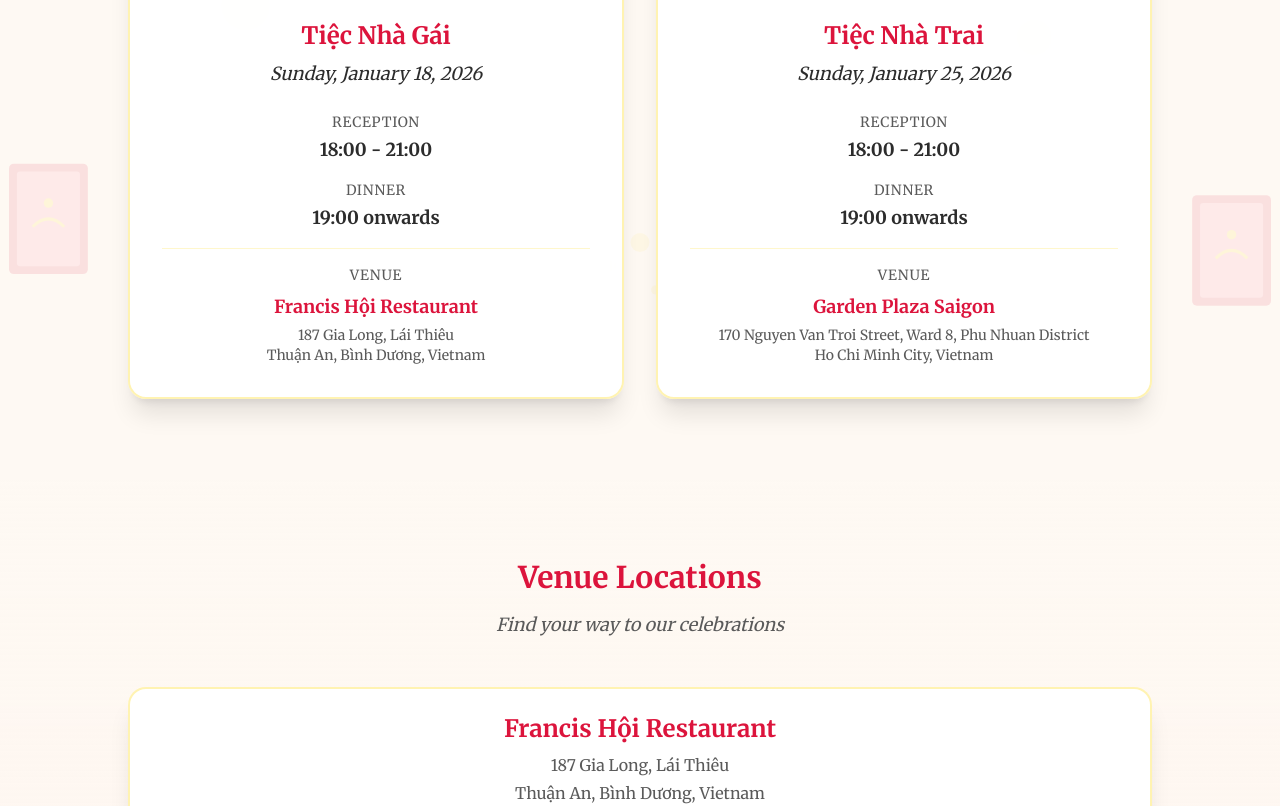
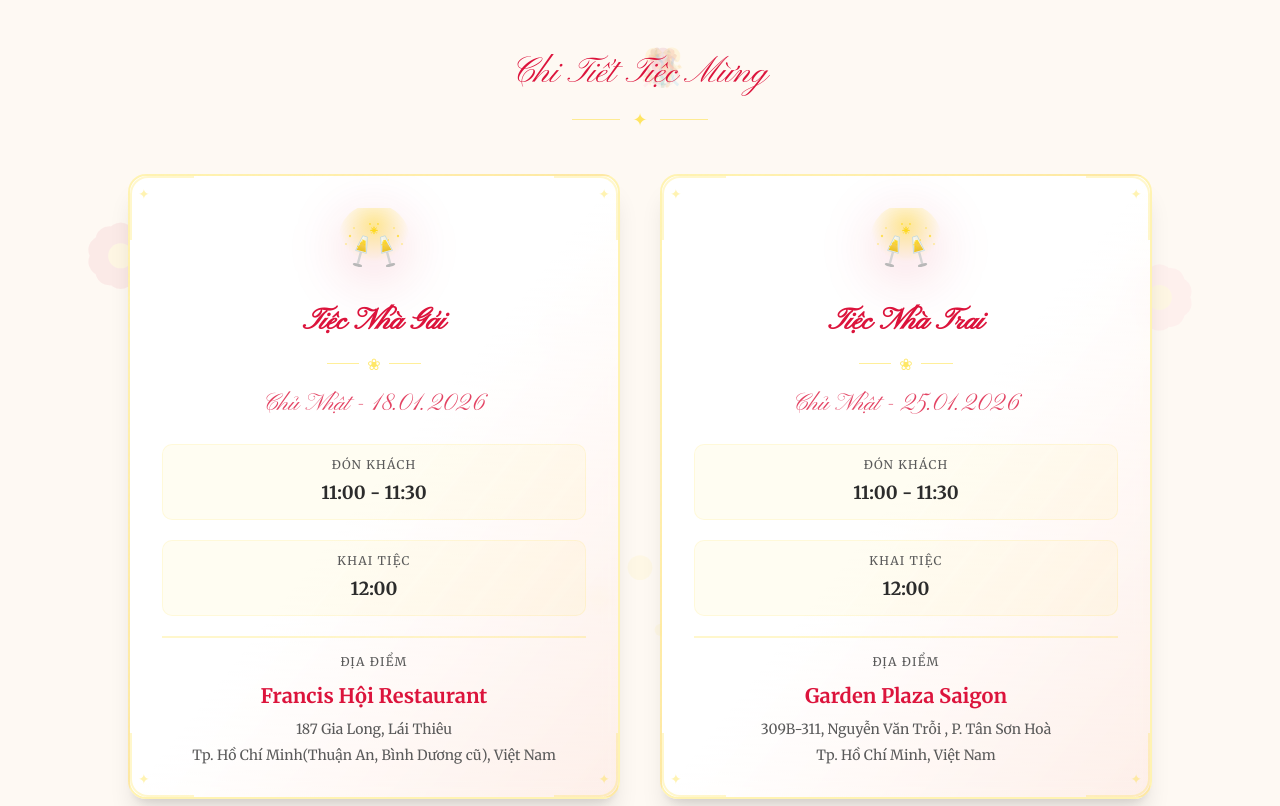
Before and after one commit to k8sboi-hq/wedding, a Next.js app: page / in a window 1280 px wide. Shown: the part 2880-3686 px from the top of the page. Built offline with nearby package versions, Linux system fonts and the light colour scheme.

Commit message:
feat: update description, enhance UI/UX of the details celebrations

```diff
--- a/src/components/Details/DetailCard.tsx
+++ b/src/components/Details/DetailCard.tsx
@@ -20,53 +20,87 @@ export default function DetailCard({
   venueCity,
 }: DetailCardProps) {
   return (
-    <div className="bg-white/95 backdrop-blur-sm rounded-2xl shadow-xl p-8 border-2 border-accent/30 hover:shadow-2xl hover:scale-105 transition-all duration-300">
+    <div className="relative bg-gradient-to-br from-white via-white to-primary/5 backdrop-blur-sm rounded-2xl shadow-xl p-8 border-2 border-accent/30 hover:shadow-2xl hover:scale-[1.02] hover:border-accent/50 transition-all duration-300 overflow-hidden group">
+      {/* Decorative corner accents */}
+      <div className="absolute top-0 left-0 w-16 h-16 border-l-2 border-t-2 border-accent/20 rounded-tl-2xl group-hover:border-accent/40 transition-colors" />
+      <div className="absolute top-0 right-0 w-16 h-16 border-r-2 border-t-2 border-accent/20 rounded-tr-2xl group-hover:border-accent/40 transition-colors" />
+      <div className="absolute bottom-0 left-0 w-16 h-16 border-l-2 border-b-2 border-accent/20 rounded-bl-2xl group-hover:border-accent/40 transition-colors" />
+      <div className="absolute bottom-0 right-0 w-16 h-16 border-r-2 border-b-2 border-accent/20 rounded-br-2xl group-hover:border-accent/40 transition-colors" />
+
+      {/* Small decorative sparkles in corners */}
+      <div className="absolute top-2 left-2 text-accent/30 text-sm group-hover:text-accent/50 transition-colors">✦</div>
+      <div className="absolute top-2 right-2 text-accent/30 text-sm group-hover:text-accent/50 transition-colors">✦</div>
+      <div className="absolute bottom-2 left-2 text-accent/30 text-sm group-hover:text-accent/50 transition-colors">✦</div>
+      <div className="absolute bottom-2 right-2 text-accent/30 text-sm group-hover:text-accent/50 transition-colors">✦</div>
+
+      <div className="relative z-10">
+        {/* Header Section */}
         <div className="text-center mb-6">
+          {/* Icon with glow effect */}
           <div className="flex justify-center mb-4">
-          <CelebrationIcon className="w-20 h-20" />
+            <div className="relative">
+              <div className="absolute inset-0 bg-primary/10 blur-xl rounded-full group-hover:bg-primary/20 transition-colors" />
+              <CelebrationIcon className="relative w-20 h-20" />
             </div>
-        <h3 className="font-serif text-2xl font-bold text-primary mb-2">
+          </div>
+
+          {/* Title */}
+          <h3 className="font-pinyon text-3xl font-bold text-primary mb-3">
             {title}
           </h3>
-        <p className="font-serif text-lg text-foreground italic">
+
+          {/* Decorative divider */}
+          <div className="flex items-center justify-center gap-2 mb-3">
+            <div className="h-px w-8 bg-accent/40" />
+            <span className="text-accent/60">❀</span>
+            <div className="h-px w-8 bg-accent/40" />
+          </div>
+
+          {/* Date */}
+          <p className="font-pinyon text-2xl text-primary/80">
             {date}
           </p>
         </div>
 
-      <div className="space-y-4 text-center">
-        <div>
-          <p className="text-sm text-muted-foreground uppercase tracking-wider mb-1">
-            Reception
+        {/* Details Section */}
+        <div className="space-y-5 text-center">
+          {/* Reception Time */}
+          <div className="bg-accent/5 rounded-lg p-3 border border-accent/10">
+            <p className="text-xs text-muted-foreground uppercase tracking-widest mb-1.5 font-medium">
+              Đón Khách
             </p>
             <p className="font-serif text-lg text-foreground font-semibold">
               {receptionTime}
             </p>
           </div>
 
-        <div>
-          <p className="text-sm text-muted-foreground uppercase tracking-wider mb-1">
-            Dinner
+          {/* Dinner Time */}
+          <div className="bg-accent/5 rounded-lg p-3 border border-accent/10">
+            <p className="text-xs text-muted-foreground uppercase tracking-widest mb-1.5 font-medium">
+              Khai Tiệc
             </p>
             <p className="font-serif text-lg text-foreground font-semibold">
               {dinnerTime}
             </p>
           </div>
 
-        <div className="pt-4 border-t border-accent/20">
-          <p className="text-sm text-muted-foreground uppercase tracking-wider mb-2">
-            Venue
+          {/* Venue */}
+          <div className="pt-4 border-t-2 border-accent/20">
+            <p className="text-xs text-muted-foreground uppercase tracking-widest mb-3 font-medium">
+              Địa Điểm
             </p>
-          <p className="font-serif text-lg text-primary font-bold mb-1">
+            <p className="font-serif text-xl text-primary font-bold mb-2">
               {venueName}
             </p>
-          <p className="text-sm text-muted-foreground">
+            <p className="text-sm text-muted-foreground leading-relaxed">
               {venueAddress}
             </p>
-          <p className="text-sm text-muted-foreground">
+            <p className="text-sm text-muted-foreground font-medium mt-1">
               {venueCity}
             </p>
           </div>
         </div>
       </div>
+    </div>
   );
 }
--- a/src/components/Details/DetailsSection.tsx
+++ b/src/components/Details/DetailsSection.tsx
@@ -153,11 +153,35 @@ export default function DetailsSection({ partyFilter }: DetailsSectionProps) {
             </div>
           </div>
         </div>
+
+        {/* Decorative divider */}
+        <div className="flex items-center justify-center gap-4 my-16">
+          <div className="h-px w-24 bg-gradient-to-r from-transparent via-primary/30 to-transparent" />
+          <span className="text-primary/50 text-3xl">❀</span>
+          <div className="h-px w-24 bg-gradient-to-r from-transparent via-primary/30 to-transparent" />
+        </div>
+
+        {/* Celebration Cards Section */}
+        <div id="celebration-cards" className="relative">
+          {/* Section introduction */}
+          <div className="text-center mb-10">
+            <h3 className="font-pinyon text-3xl md:text-4xl text-primary mb-3">
+              Chi Tiết Tiệc Mừng
+            </h3>
+            <div className="flex items-center justify-center gap-3 mb-2">
+              <div className="h-px w-12 bg-accent/40" />
+              <span className="text-accent/60 text-lg">✦</span>
+              <div className="h-px w-12 bg-accent/40" />
+            </div>
+          </div>
+
+          {/* Cards Grid */}
           <div
-          className={`grid ${showFirstParty && showSecondParty ? "md:grid-cols-2" : "md:grid-cols-1 max-w-2xl"} gap-8 mx-auto ${showFirstParty && showSecondParty ? "max-w-5xl" : ""}`}
+            className={`grid ${showFirstParty && showSecondParty ? "md:grid-cols-2" : "md:grid-cols-1 max-w-2xl"} gap-10 mx-auto ${showFirstParty && showSecondParty ? "max-w-5xl" : ""}`}
           >
             {/* First Party */}
             {showFirstParty && (
+              <div className="animate-[fadeInUp_0.8s_ease-out]">
                 <DetailCard
                   title="Tiệc Nhà Gái"
                   date={dates.firstParty.dateDisplay}
@@ -167,10 +191,12 @@ export default function DetailsSection({ partyFilter }: DetailsSectionProps) {
                   venueAddress={venues.francisHoi.address}
                   venueCity={venues.francisHoi.city}
                 />
+              </div>
             )}
 
             {/* Second Party */}
             {showSecondParty && (
+              <div className="animate-[fadeInUp_1s_ease-out]">
                 <DetailCard
                   title="Tiệc Nhà Trai"
                   date={dates.secondParty.dateDisplay}
@@ -180,7 +206,9 @@ export default function DetailsSection({ partyFilter }: DetailsSectionProps) {
                   venueAddress={`${venues.gardenPlaza.address}, ${venues.gardenPlaza.ward}`}
                   venueCity={venues.gardenPlaza.city}
                 />
+              </div>
             )}
+          </div>
         </div>
       </div>
     </section>
--- a/src/lib/constants.ts
+++ b/src/lib/constants.ts
@@ -22,31 +22,31 @@ export const WEDDING_DATA = {
     },
     firstParty: {
       date: "2026-01-18",
-      dateDisplay: "Sunday, January 18, 2026",
-      receptionTime: "18:00 - 21:00",
-      dinnerTime: "19:00 onwards",
+      dateDisplay: "Chủ Nhật - 18.01.2026",
+      receptionTime: "11:00 - 11:30",
+      dinnerTime: "12:00",
     },
     secondParty: {
       date: "2026-01-25",
-      dateDisplay: "Sunday, January 25, 2026",
-      receptionTime: "18:00 - 21:00",
-      dinnerTime: "19:00 onwards",
+      dateDisplay: "Chủ Nhật - 25.01.2026",
+      receptionTime: "11:00 - 11:30",
+      dinnerTime: "12:00",
     },
   },
   venues: {
     francisHoi: {
       name: "Francis Hội Restaurant",
       address: "187 Gia Long, Lái Thiêu",
-      city: "Thuận An, Bình Dương, Vietnam",
+      city: "Tp. Hồ Chí Minh(Thuận An, Bình Dương cũ), Việt Nam",
       mapUrl: "https://maps.app.goo.gl/qC6mUctkiKM8V2bP7",
       embedUrl:
         "https://www.google.com/maps/embed?pb=!1m18!1m12!1m3!1d3916.9631919847536!2d106.71851007583384!3d10.936894556096954!2m3!1f0!2f0!3f0!3m2!1i1024!2i768!4f13.1!3m3!1m2!1s0x3174d9a7b3e8a5a7%3A0x8b5e6e6e6e6e6e6e!2sFrancis%20H%E1%BB%99i%20Restaurant!5e0!3m2!1sen!2s!4v1234567890123!5m2!1sen!2s",
     },
     gardenPlaza: {
       name: "Garden Plaza Saigon",
-      address: "170 Nguyen Van Troi Street",
-      ward: "Ward 8, Phu Nhuan District",
-      city: "Ho Chi Minh City, Vietnam",
+      address: "309B-311, Nguyễn Văn Trỗi ",
+      ward: "P. Tân Sơn Hoà",
+      city: "Tp. Hồ Chí Minh, Việt Nam",
       mapUrl: "https://maps.app.goo.gl/Edi1Vw3ed3ziP7bJ7",
       embedUrl:
         "https://www.google.com/maps/embed?pb=!1m18!1m12!1m3!1d3919.239596547837!2d106.67544937583186!3d10.797663589351877!2m3!1f0!2f0!3f0!3m2!1i1024!2i768!4f13.1!3m3!1m2!1s0x317528d4a7c59c91%3A0x6b38b38b38b38b38!2sGarden%20Plaza%20Saigon!5e0!3m2!1sen!2s!4v1234567890123!5m2!1sen!2s",
```
Lines whose indentation alone changed are shown as unchanged.
